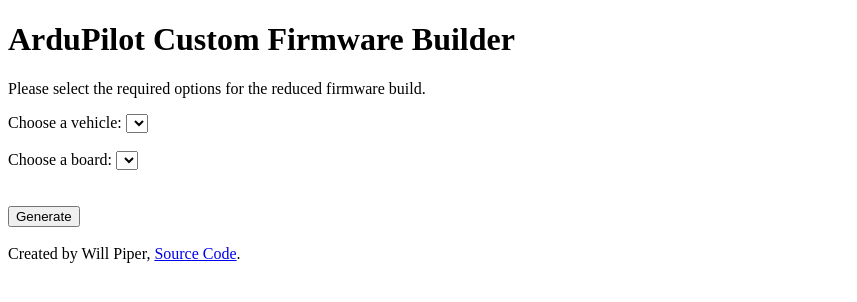
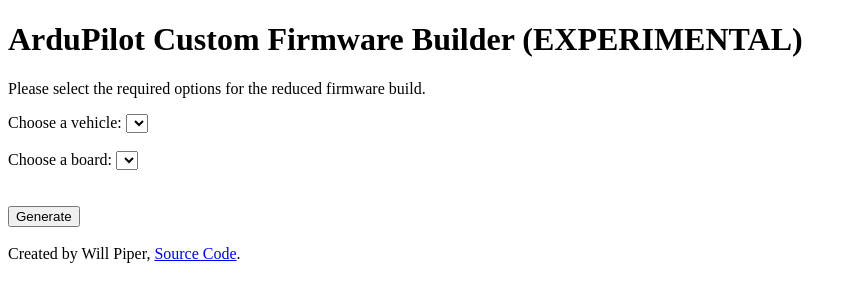
Before and after one commit to ArduPilot/CustomBuild, a Flask app: template templates/index.html in a window 1280 px wide. Shown: the top 302 px of the page, without its empty margins (0-857 px from the left). Run offline with Flask 2, Linux system fonts and the light colour scheme; the template is opened without the code that fills it, so the values that code supplies are empty.

Commit message:
added EXPERIMENTAL to set expectations

```diff
--- a/templates/index.html
+++ b/templates/index.html
@@ -3,7 +3,8 @@
 <body>
     <div id="menu">
         <title>ArduPilot Custom Firmware Builder</title>
-        <h1>ArduPilot Custom Firmware Builder</h1>
+        <h1>ArduPilot Custom Firmware Builder (EXPERIMENTAL)</h1>
+
 
         <p>Please select the required options for the reduced firmware build.</p>
 
```
